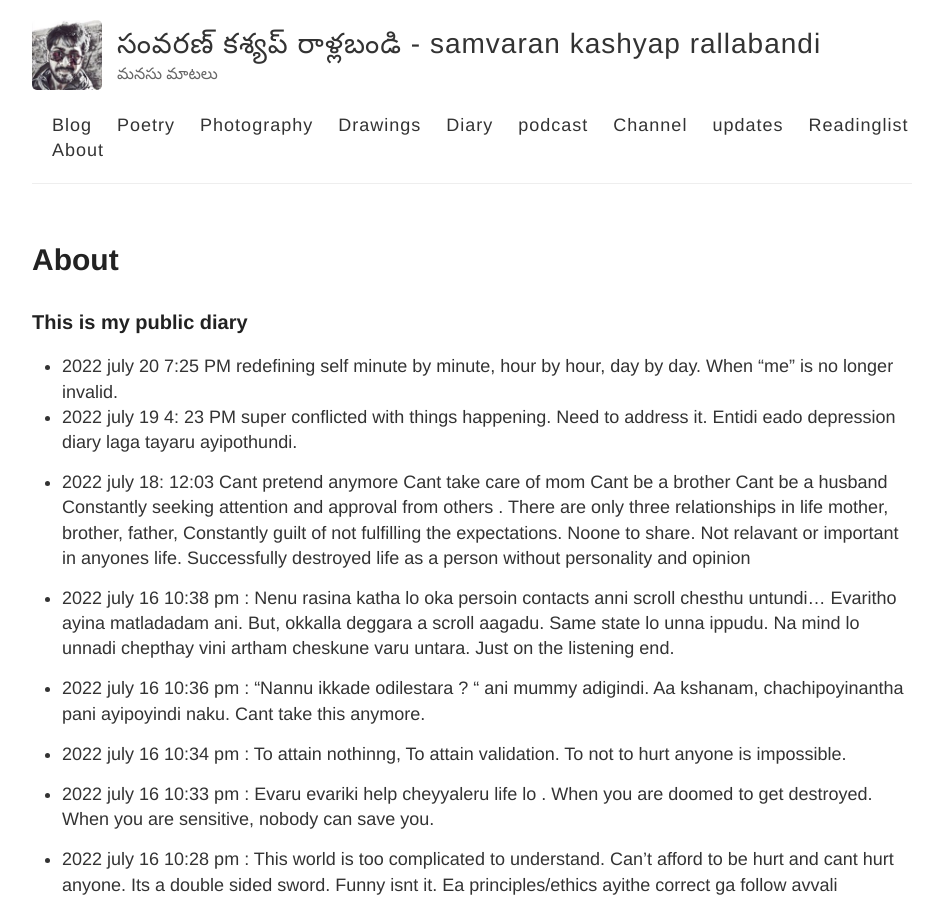
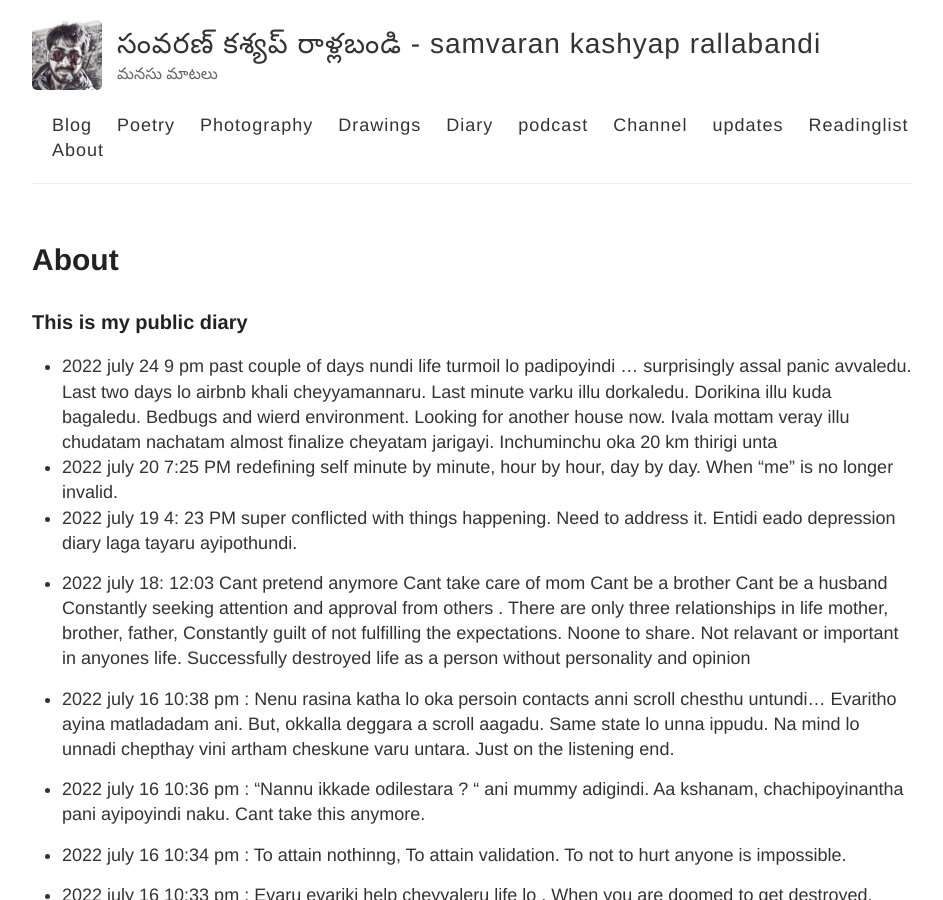
Before and after one commit to rsk/rsk.github.io, a Jekyll site: the page built from updates.md, in a window 1280 px wide and 900 px high. Shown: the whole window, without its empty margins (168-1111 px from the left). Built offline with Jekyll 4.4.1, drawn with Linux system fonts in a browser that asks for light colours; comment, search, counter and statistics services are not loaded.

Commit message:
Update updates.md

```diff
--- a/updates.md
+++ b/updates.md
@@ -6,6 +6,9 @@ permalink: /updates/
 
 
 ### This is my public diary
+- 2022 july 24 9 pm past couple of days nundi life turmoil lo padipoyindi ... surprisingly assal panic avvaledu. Last two days lo airbnb khali cheyyamannaru.
+  Last minute varku illu dorkaledu. Dorikina illu kuda bagaledu. Bedbugs and wierd environment. Looking for another house now.
+  Ivala mottam veray illu chudatam nachatam almost finalize cheyatam jarigayi. Inchuminchu oka 20 km thirigi unta
 - 2022 july 20 7:25 PM redefining self minute by minute, hour by hour, day by day. When "me" is no longer invalid.
 - 2022 july 19 4: 23 PM super conflicted with things happening. Need to address it.
 Entidi eado depression diary laga tayaru ayipothundi.
```
